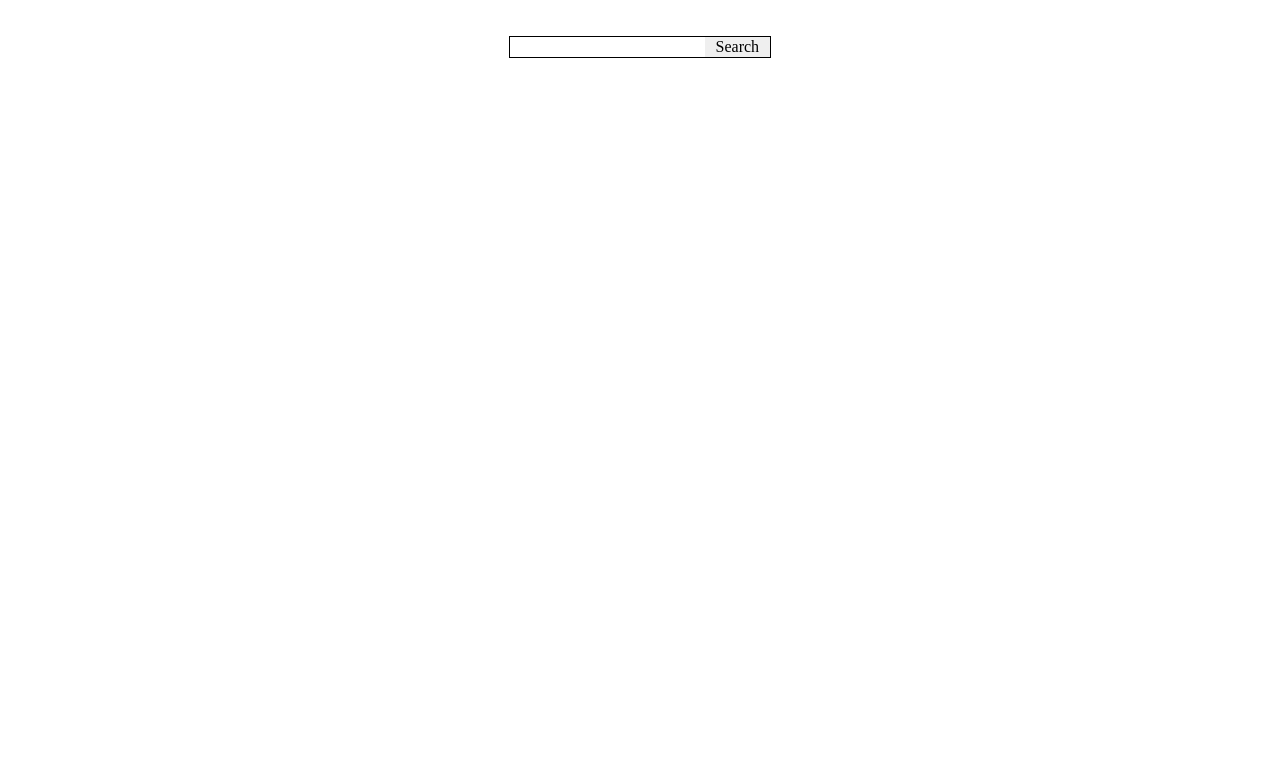
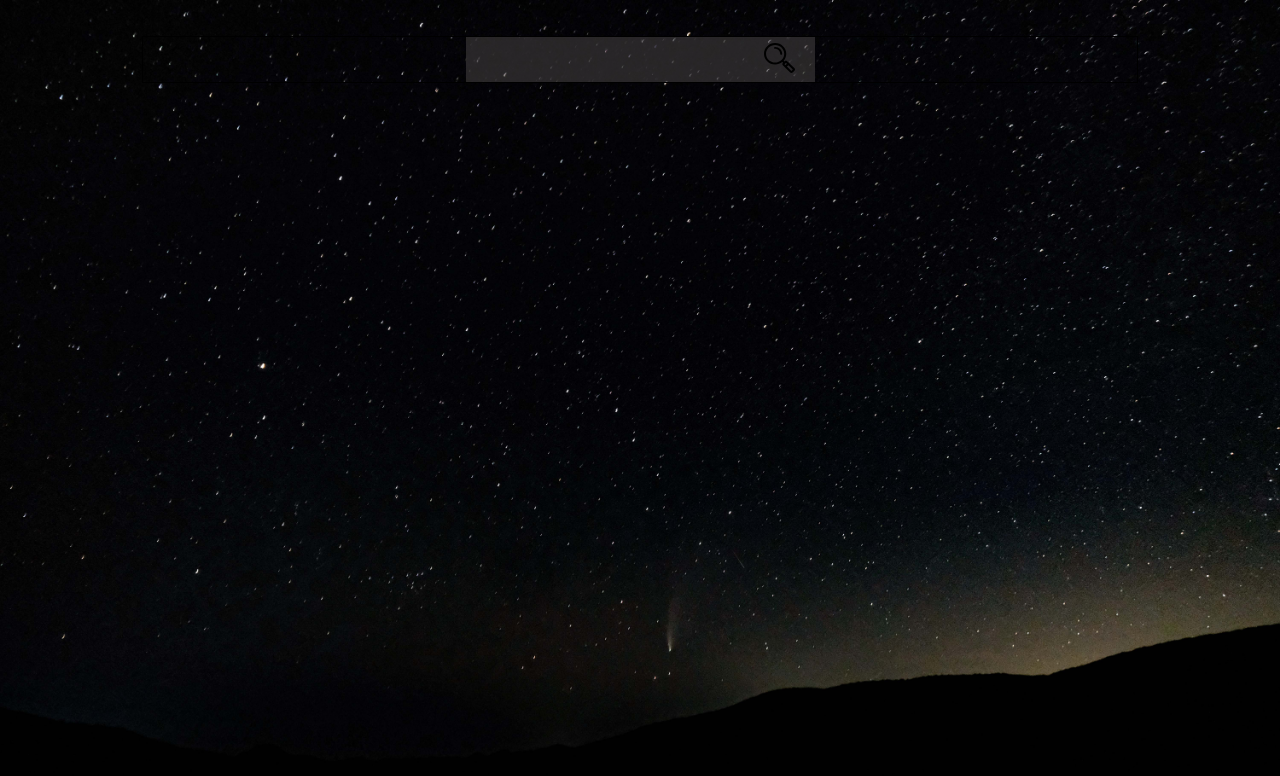
Before and after one commit to eddomiw/weather-app, a website built with webpack: page dist/index.html in a window 1280 px wide. Built offline with nearby package versions, Linux system fonts and the light colour scheme.

Commit message:
Add background image to main page

```diff
--- a/package.json
+++ b/package.json
@@ -12,6 +12,7 @@
   "license": "ISC",
   "devDependencies": {
     "css-loader": "^6.7.4",
+    "file-loader": "^6.2.0",
     "prettier": "2.8.8",
     "sass": "^1.62.1",
     "sass-loader": "^13.3.0",
--- a/src/scss/base/_base.scss
+++ b/src/scss/base/_base.scss
@@ -2,6 +2,8 @@ html,
 body {
   min-height: 100vh;
   box-sizing: border-box;
+  color: white;
+  font-family: Impact, Haettenschweiler, "Arial Narrow Bold", sans-serif;
 }
 
 body {
--- a/src/scss/layout/_form.scss
+++ b/src/scss/layout/_form.scss
@@ -1,8 +1,9 @@
 form {
   border: 1px solid black;
+  height: clamp(25px, 50%, 100px);
   width: fit-content;
   display: flex;
-  justify-content: space-between;
+  justify-content: center;
   input:focus {
     outline: none;
   }
@@ -13,8 +14,19 @@ form {
   border: none;
 }
 
+.searchBtn img {
+  max-width: 70%;
+  max-height: 70%;
+}
+
+.searchBtn {
+  background-color: transparentize($color: #524d4d77, $amount: 0);
+}
+
 #search-bar {
-  background-color: transparent;
+  background-color: transparentize($color: #524d4d77, $amount: 0);
+  padding-left: 0.75em;
+  color: white;
   border: 0px solid;
   width: min(265px, 70%);
 }
--- a/src/scss/styles.scss
+++ b/src/scss/styles.scss
@@ -9,6 +9,12 @@
 //   outline: 1px solid black;
 // }
 
+body {
+  background-image: url(../images/stars2.jpg);
+  background-repeat: no-repeat;
+  background-size: cover;
+}
+
 section {
   padding: 1em;
   display: flex;
--- a/webpack.config.js
+++ b/webpack.config.js
@@ -1,4 +1,4 @@
-path = require("path");
+const path = require("path");
 
 module.exports = {
   mode: "development",
@@ -10,6 +10,10 @@ module.exports = {
   module: {
     rules: [
       { test: /\.scss$/, use: ["style-loader", "css-loader", "sass-loader"] },
+      {
+        test: /\.(png|jpe?g|gif)$/i,
+        type: "asset/inline",
+      },
     ],
   },
 };
```
Also changed, not shown: dist/index.html, src/images/search.svg (added), src/images/stars2.jpg (added), 2 other files.
